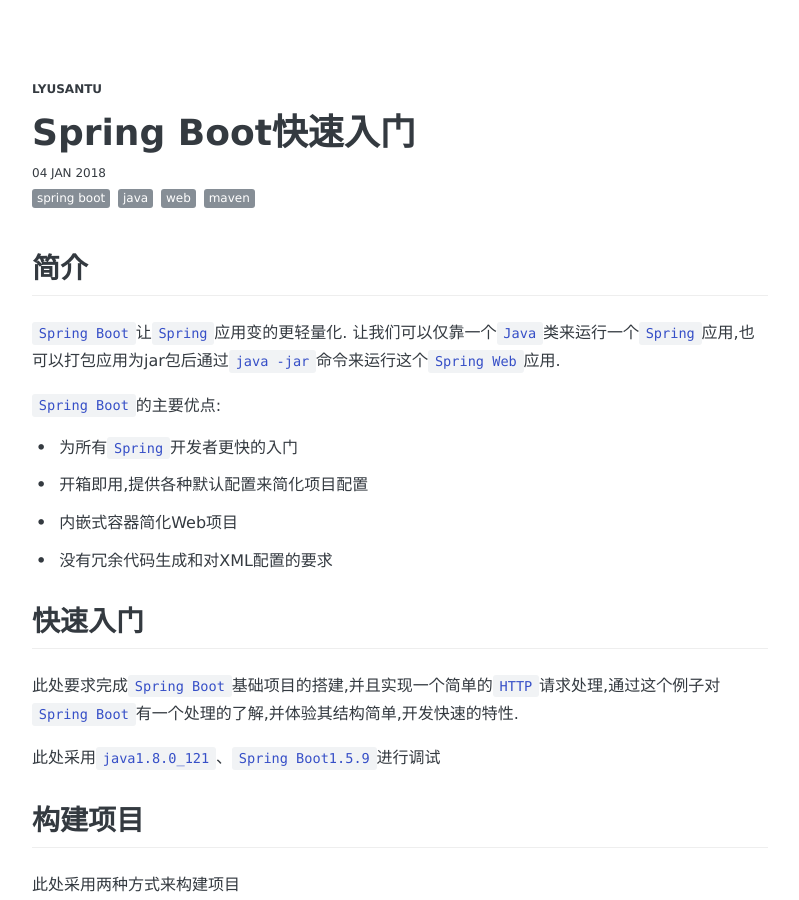
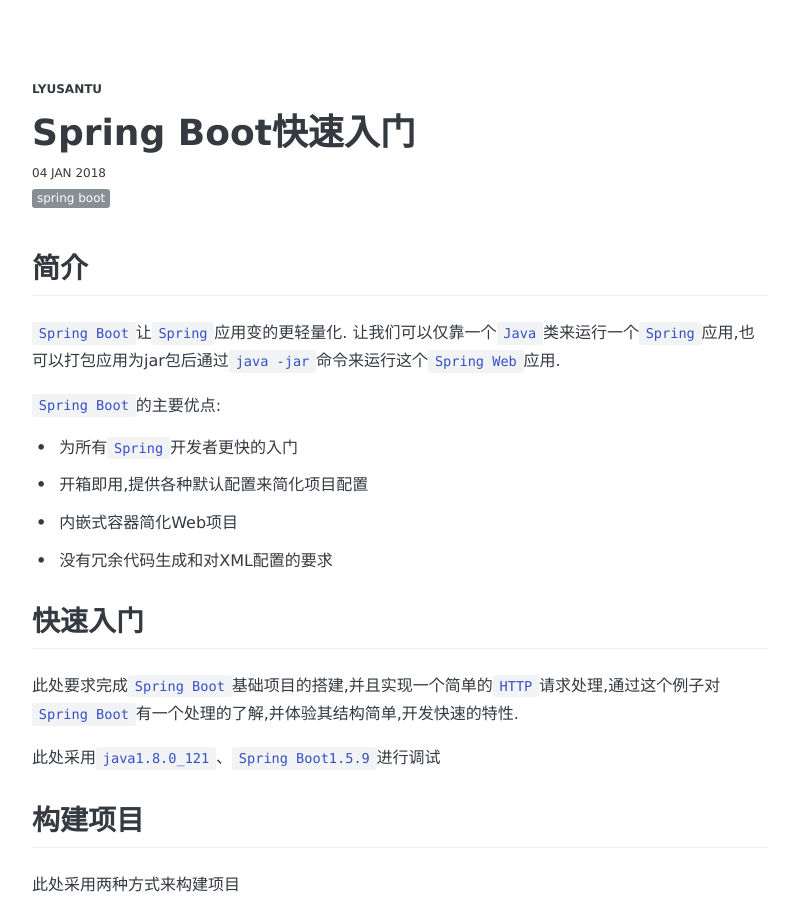
Before and after one commit to lyusantu/lyusantu.github.io, a Jekyll site: the page built from _posts/2018-1-4-spring-boot-learning-1.md, in a window 1280 px wide and 900 px high. Shown: the whole window, without its empty margins (240-1039 px from the left). Built offline with Jekyll 4.4.1, drawn with Linux system fonts in a browser that asks for light colours; some web fonts are replaced; comment, search, counter and statistics services are not loaded.

Commit message:
:bee: update tags

```diff
--- a/_posts/2018-1-4-spring-boot-learning-1.md
+++ b/_posts/2018-1-4-spring-boot-learning-1.md
@@ -3,7 +3,7 @@
 title: "Spring Boot快速入门"
 description: "来和我一起学习使用Spring Boot,一起构建简单快捷的Spring应用！"
 date: 2018-1-4
-tags: [Spring Boot, Java, Web, Maven]
+tags: [Spring Boot]
 comments: true
 share: true
 ---
```
